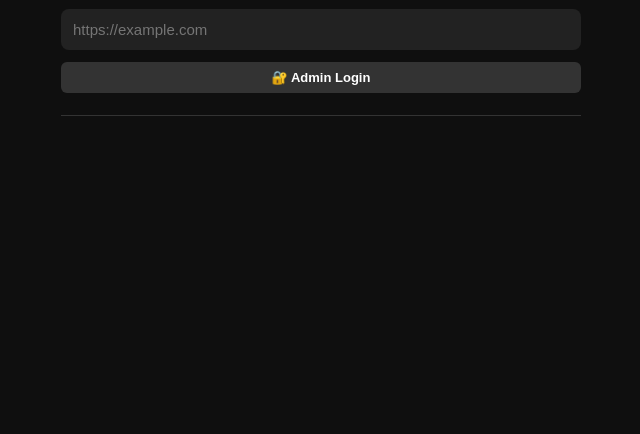
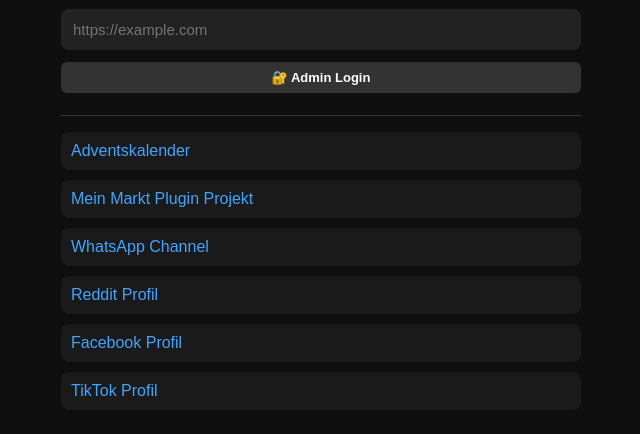
Before and after one commit to Kalirusi5511/youtube-links, a plain HTML site: page index.html in a window 1280 px wide. Shown: the part 132-566 px from the top of the page, without its empty margins (319-959 px from the left). Drawn offline with Linux system fonts and the light colour scheme.

Commit message:
Add default links and update localStorage handling

```diff
--- a/index.html
+++ b/index.html
@@ -104,12 +104,24 @@ function storageAvailable(type) {
 
 if(!storageAvailable('localStorage')){
     alert("⚠️ Achtung: localStorage ist blockiert oder im Privatmodus.\n" +
-          "Links können nicht gespeichert werden.");
+          "Neue Links können nicht gespeichert werden.");
 }
 
+// --- Fest initialisierte Links ---
+let defaultLinks = [
+  { title: "Adventskalender", url: "https://kalirusi5511.github.io/Adventskalender/" },
+  { title: "Mein Markt Plugin Projekt", url: "https://kalirusi5511.github.io/Mein-Markt-Plugin-Projekt/" },
+  { title: "WhatsApp Channel", url: "https://www.whatsapp.com/channel/0029Vb62Zu4DTkK6HVAfJZ39" },
+  { title: "Reddit Profil", url: "https://www.reddit.com/user/Ill_Excitement_2265/" },
+  { title: "Facebook Profil", url: "https://www.facebook.com/profile.php?id=61580239601449" },
+  { title: "TikTok Profil", url: "https://www.tiktok.com/@kaliminu551?lang=de-DE" }
+];
+
+// --- Links aus Storage laden oder default verwenden ---
 let linksData = storageAvailable('localStorage')
-    ? JSON.parse(localStorage.getItem("linksData") || "[]")
-    : [];
+    ? JSON.parse(localStorage.getItem("linksData") || JSON.stringify(defaultLinks))
+    : defaultLinks;
+
 let undoStack = storageAvailable('localStorage')
     ? JSON.parse(localStorage.getItem("undoStack") || "[]")
     : [];
```
